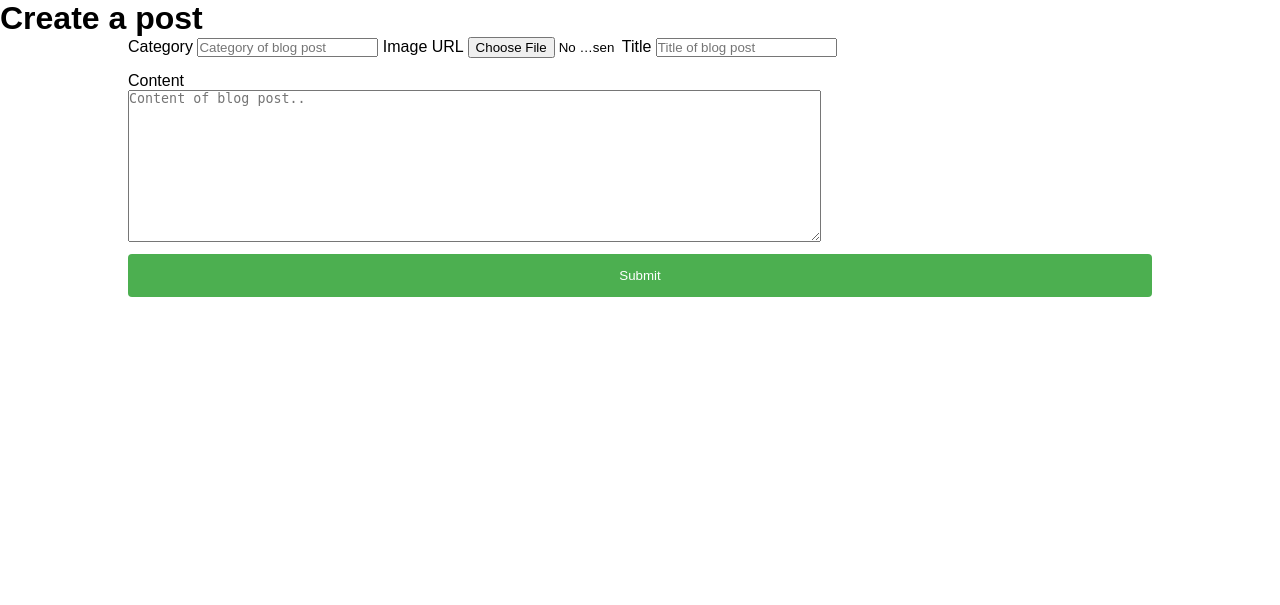
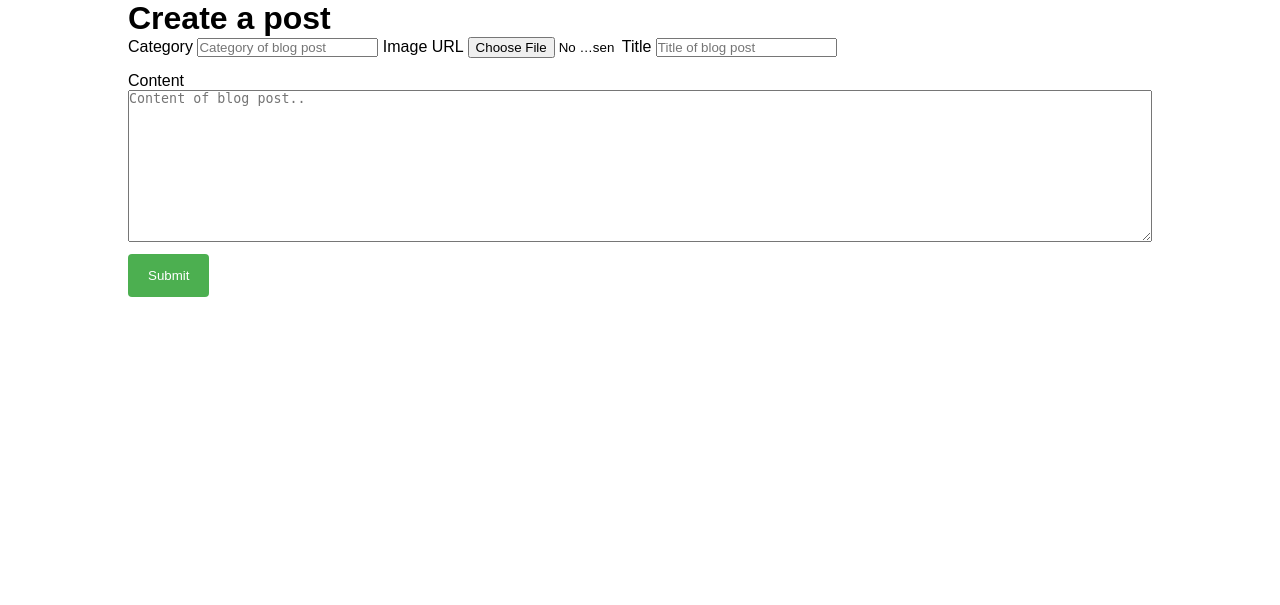
Before and after one commit to th-olsson/CMS_Projekt_Grupp8, a PHP site: page /views/post.php in a window 1280 px wide. Shown: the part 118-723 px from the top of the page. Run offline with PHP 8.4, Linux system fonts and the light colour scheme; a user stored in the database is signed in; some libraries are stand-ins or nearby versions.

Commit message:
new style fix and changes

```diff
--- a/Css/style.css
+++ b/Css/style.css
@@ -267,19 +267,11 @@ margin-bottom: 15px;
 
 	}
 
-	/* .handlePostForm {
+/* 	.handlePostForm {
 		display: flex;
 		flex-direction: column;
-	} */
-
-	.categotyInput {
-		width: 270px;
-        height: 35px;
-        font-size: 20px;
 	}
-
-
-
+ */
 	.postClass {
 		padding-bottom: 60px;
 	}
@@ -296,5 +288,19 @@ margin-bottom: 15px;
 	}
 
 	.contentInput {
-		width: 693px;
+		width: 100%;
 	}
+
+	.postSubmit {
+		background-color: #4CAF50;
+		color: white;
+		padding: 14px 20px;
+		margin: 8px 0;
+		border: none;
+		border-radius: 4px;
+		cursor: pointer;
+	}
+
+	.postSubmit[type=submit]:hover {
+		background-color: #45a049;
+	  }
--- a/index.php
+++ b/index.php
@@ -51,7 +51,7 @@
 
         <?php include("includes/printPosts.php")?>
         <!-- // Page content -->
-
+        </div>
     </main>
     <?php include("includes/footer.php");?>
 </body>
--- a/views/login.php
+++ b/views/login.php
@@ -20,7 +20,7 @@ if (isset($_SESSION['role']) == "admin" || isset($_SESSION['role']) == "user") {
 
 </head>
 
-<body>
+<body class="postClass">
     <?php include("../includes/header.php");?>
     <main class=container>
         <form method="POST" action="handleLogin.php">
--- a/views/post.php
+++ b/views/post.php
@@ -32,16 +32,16 @@ $userId = $_SESSION['userId'];
 
 <body class="postClass">
     <?php include("../includes/header.php"); ?>
-    <main class="container">
-        <h1>Create a post</h1>
+    <main>
+        <div class="content2">
+            <h1>Create a post</h1>
 
-        <!--Display error here-->
-        <?php if (isset($_GET['error'])) { ?>
+            <!--Display error here-->
+            <?php if (isset($_GET['error'])) { ?>
             <p class="error"><?php echo $_GET['error']; ?> </p>
-        <?php } ?>
+            <?php } ?>
 
-        <?php//Form to send data of 'Date', 'Author', 'UserID', 'Category', 'Image URL', 'Title' and 'Content'?>
-        <div class="content2">
+            <?php//Form to send data of 'Date', 'Author', 'UserID', 'Category', 'Image URL', 'Title' and 'Content'?>
             <form class="handlePostForm" action="handlePost.php" method="post" enctype="multipart/form-data">
                 <?php//Readonly inputs may be changed to hidden?>
                 <label class="postLabels" for="category">Category</label>
@@ -54,7 +54,7 @@ $userId = $_SESSION['userId'];
                 <label  class="postLabels" for="content">Content</label>
                 <br>
                 <textarea class=" contentInput" name="content" id="" cols="30" rows="10" placeholder="Content of blog post.."></textarea>
-                <input class="submitButton" type="submit" value="Submit"></input>
+                <input class="postSubmit" type="submit" value="Submit"></input>
                 <input type="hidden" name="date" readonly value="<?= $date ?>">
                 <input type="hidden" name="author" readonly value="<?= $_SESSION['username'] ?>"></input>
                 <input type="hidden" name="userId" readonly value="<?= $_SESSION['userId'] ?>"></input>
--- a/views/register.php
+++ b/views/register.php
@@ -12,7 +12,7 @@
     <title>Registration</title>
 </head>
 
-<body>
+<body class="postClass">
     <?php include("../includes/header.php"); ?>
     <main class="container">
         <form method="POST" action="handleSignUp.php">
```
